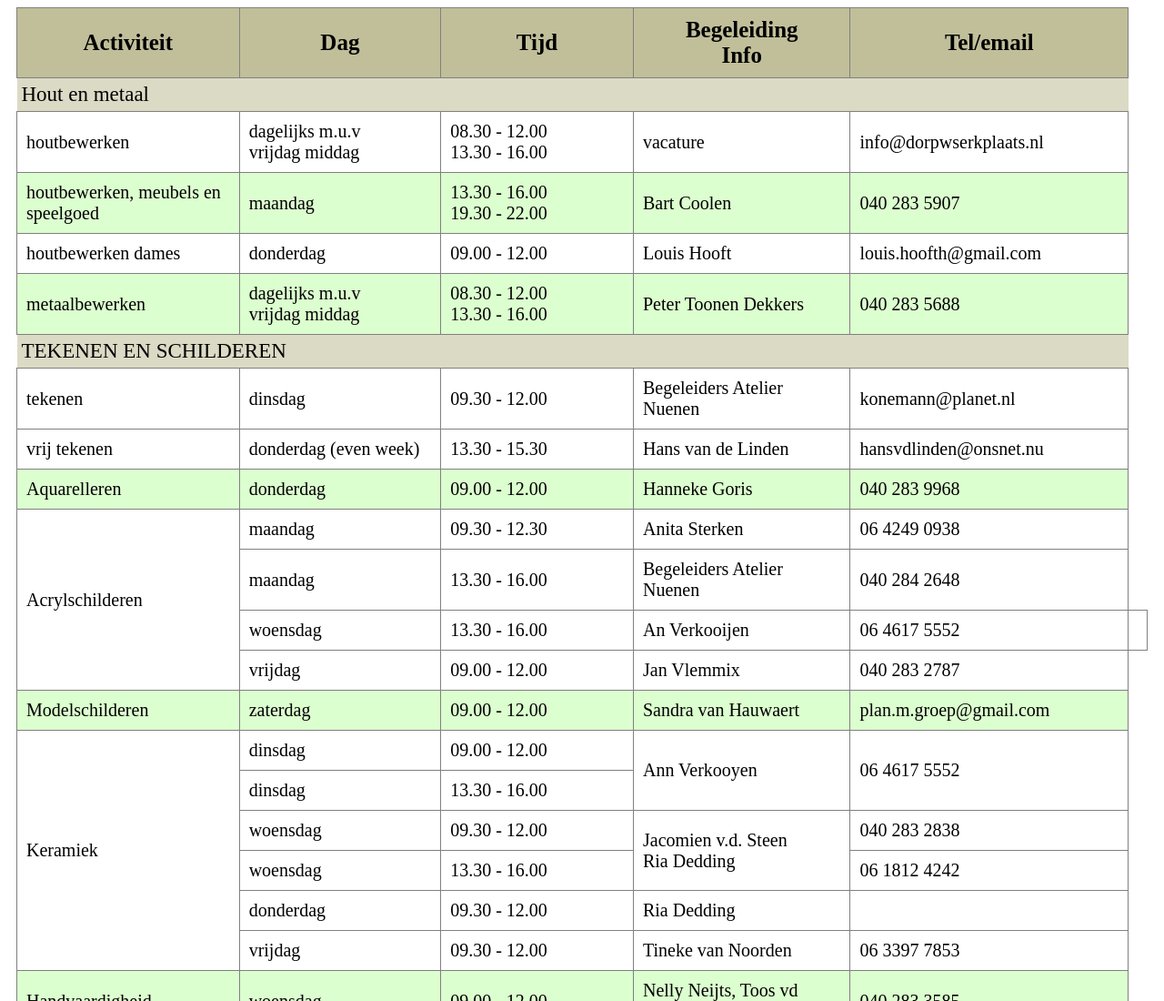
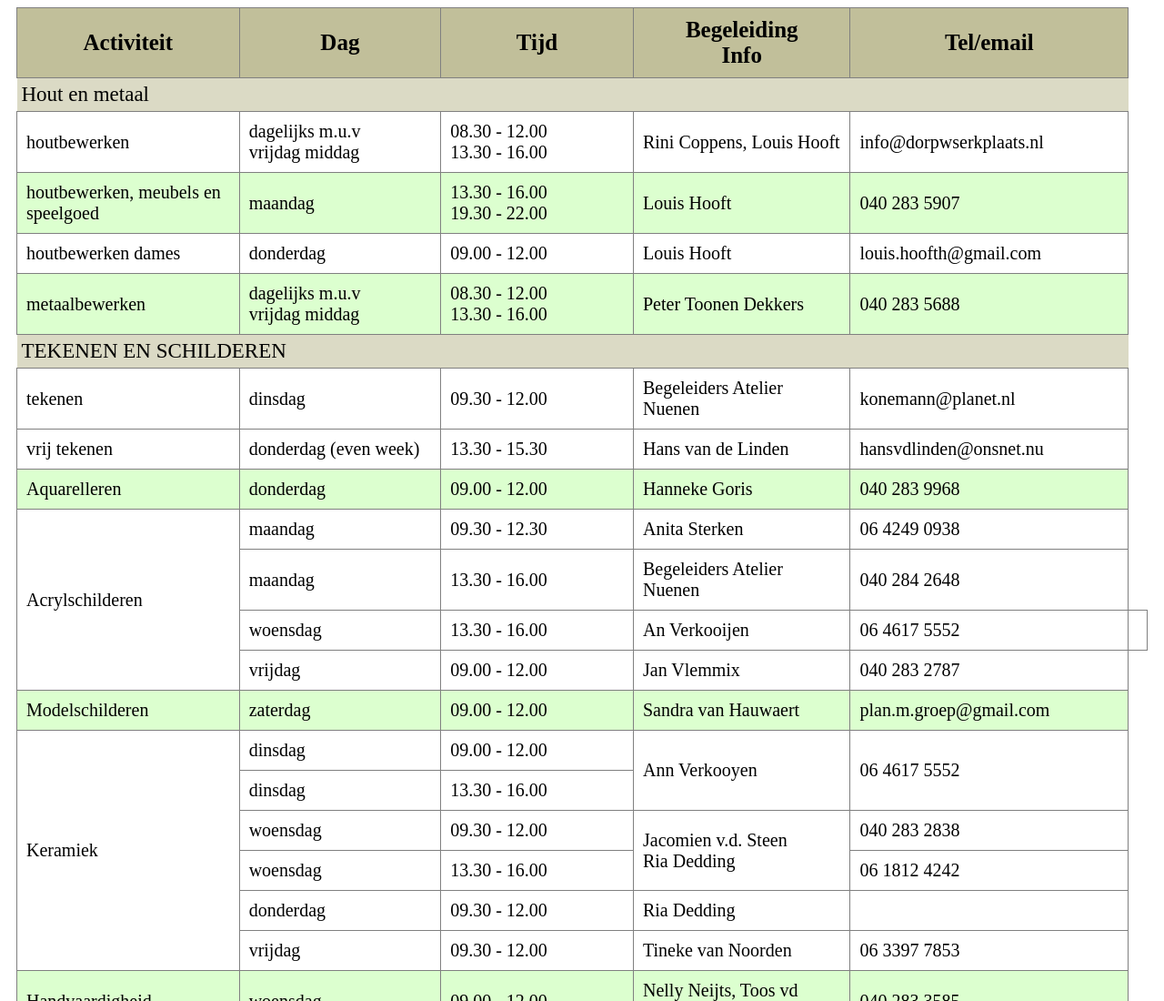
Before and after one commit to hobbycentrumnuennen/hobbycentrumnuennen.github.io, a plain HTML site: page dagweekprogramma-per-activiteit.html in a window 1280 px wide. Shown: the top 1100 px of the page at 91% size. Drawn offline with Linux system fonts and the light colour scheme.

Commit message:
Update dagweekprogramma-per-activiteit.html

```diff
--- a/dagweekprogramma-per-activiteit.html
+++ b/dagweekprogramma-per-activiteit.html
@@ -67,7 +67,7 @@
             <td>houtbewerken</td>
             <td>dagelijks m.u.v <br>vrijdag middag</td>
             <td>08.30 - 12.00<br>13.30 - 16.00</td>
-            <td>vacature</td>
+            <td>Rini Coppens, Louis Hooft</td>
             <td>info@dorpwserkplaats.nl</td>
         </tr>
 
@@ -75,7 +75,7 @@
             <td>houtbewerken, meubels en speelgoed</td>
             <td>maandag</td>
             <td>13.30 - 16.00 <br>19.30 - 22.00</td>
-            <td>Bart Coolen</td>
+            <td>Louis Hooft</td>
             <td>040 283 5907</td>
         </tr>
         <tr class="tro">
```
